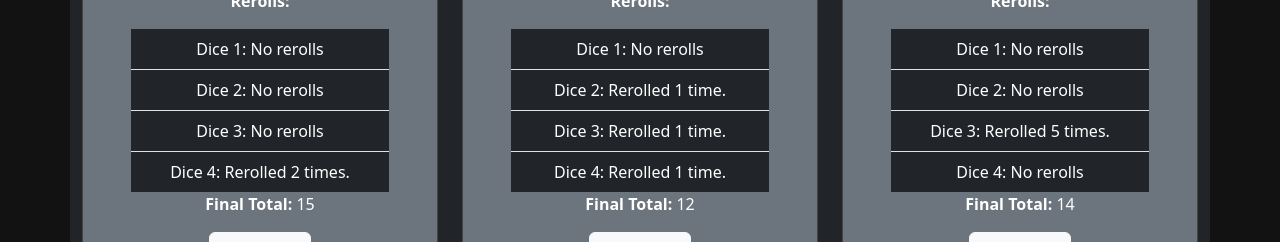
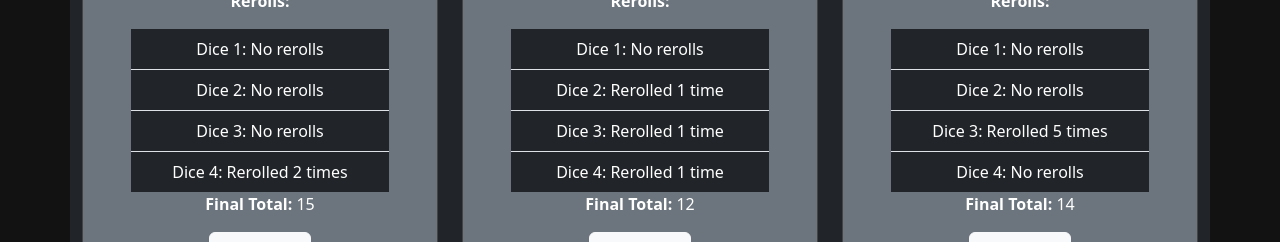
Before and after one commit to jaas666/dnd-jtrules-stat-roller, a React (Vite) app: page / in a window 1280 px wide. Both pictures are taken after a click on the button "Roll All Stats". Shown: the part 370-612 px from the top of the page. Built offline with nearby package versions, Linux system fonts and the light colour scheme; no server answers.

Commit message:
Update DiceRoller.tsx

```diff
--- a/src/components/DiceRoller.tsx
+++ b/src/components/DiceRoller.tsx
@@ -72,7 +72,7 @@ const DiceRoller: React.FC = () => {
                             className="list-group-item bg-dark text-white"
                           >
                             Dice {i + 1}: Rerolled {reroll.length} time
-                            {reroll.length !== 1 ? "s" : ""}.
+                            {reroll.length !== 1 ? "s" : ""}
                           </li>
                         ) : (
                           <li
```
